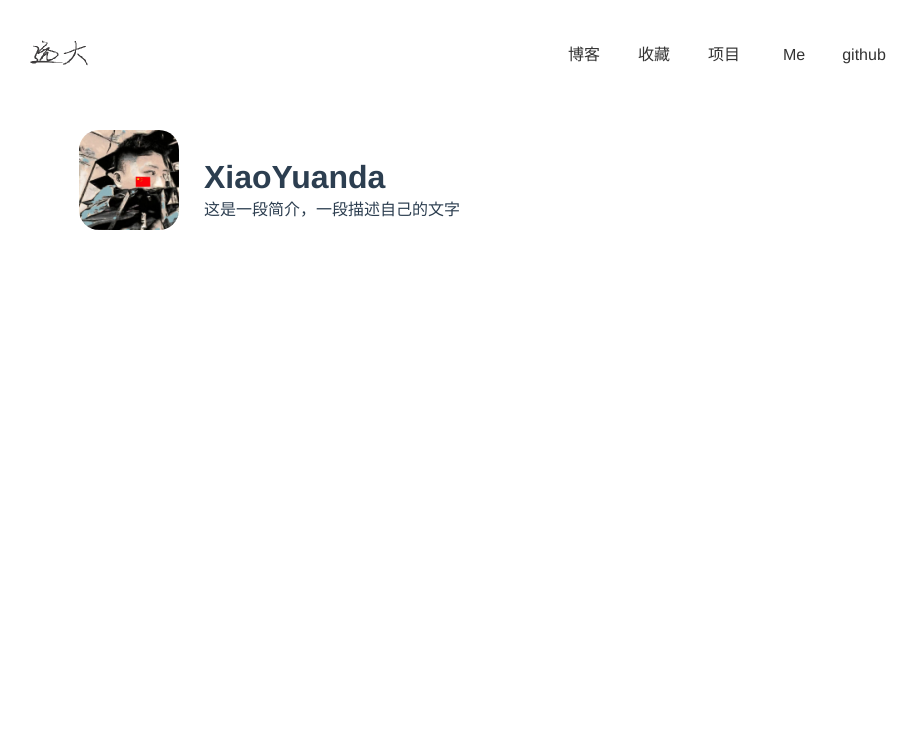
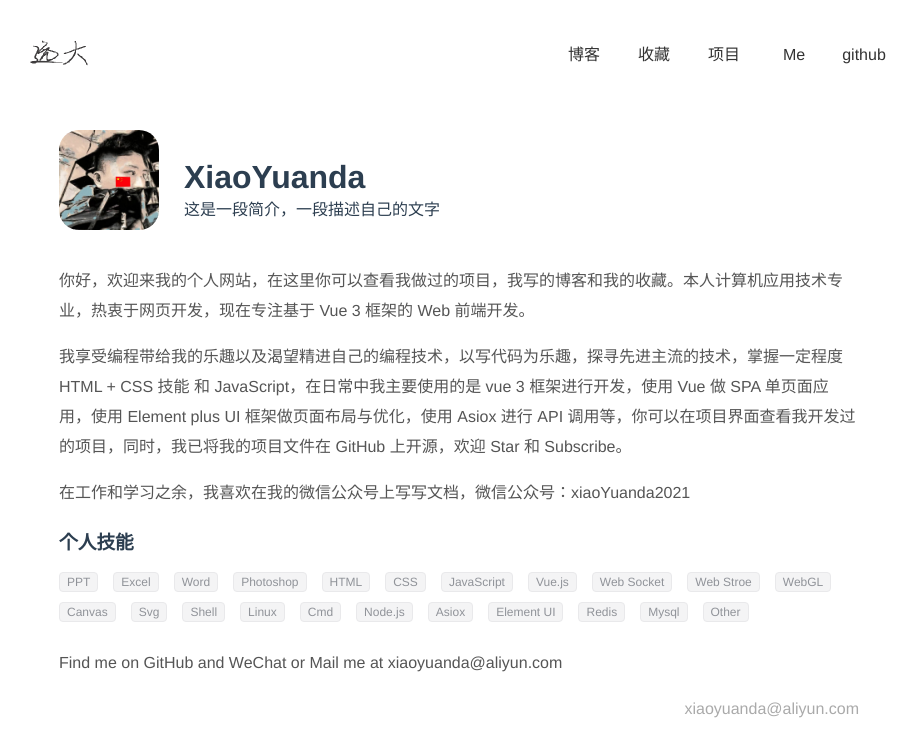
Before and after one commit to XiaoYuanda/Studio, a Vue app in the folder studio/: page /#/about in a window 1280 px wide. Shown: the top 756 px of the page, without its empty margins (181-1098 px from the left). Built offline with nearby package versions, Linux system fonts and the light colour scheme.

Commit message:
完成了 AboutMe 页面开发

```diff
--- a/studio/src/components/Home/HomeNavBar.vue
+++ b/studio/src/components/Home/HomeNavBar.vue
@@ -70,7 +70,7 @@ ul li a {
 }
 #navbar a:hover{
   border-radius: 5px;
-
+  background-color: #eee;
 }
 ul {
   display: flex;
--- a/studio/src/components/about/AvatorInof.vue
+++ b/studio/src/components/about/AvatorInof.vue
@@ -23,7 +23,7 @@ export default {
   display: flex;
   overflow: hidden;
   /* background-color: #eee; */
-  padding: 20px;
+  padding: 20px 0;
   width: 800px;
   height: 100px;
   min-width: 800px;
--- a/studio/src/components/about/DescribeMe.vue
+++ b/studio/src/components/about/DescribeMe.vue
@@ -2,20 +2,78 @@
 <template>
   <div>
     <p>
+    你好，欢迎来我的个人网站，在这里你可以查看我做过的项目，我写的博客和我的收藏。本人计算机应用技术专业，热衷于网页开发，现在专注基于 Vue 3 框架的 Web 前端开发。
+    </p>
 
+    <p>
+    我享受编程带给我的乐趣以及渴望精进自己的编程技术，以写代码为乐趣，探寻先进主流的技术，掌握一定程度 HTML + CSS 技能 和 JavaScript，在日常中我主要使用的是 vue 3 框架进行开发，使用 Vue  做 SPA 单页面应用，使用 Element plus UI 框架做页面布局与优化，使用 Asiox 进行 API 调用等，你可以在项目界面查看我开发过的项目，同时，我已将我的项目文件在 GitHub 上开源，欢迎 Star 和 Subscribe。
+    </p>
+    <p>
+    在工作和学习之余，我喜欢在我的微信公众号上写写文档，微信公众号：xiaoYuanda2021
+    </p>
+    <h3>个人技能</h3>
+    <el-row>
+    <el-tag v-for="item in items" :key="item.label" class="mx-1" size="small" effect="light" type="info">{{ item.label }}</el-tag>
+  </el-row>
+    <p>Find me on GitHub and WeChat or Mail me at xiaoyuanda@aliyun.com</p>
+    <p class="mail">
+      xiaoyuanda@aliyun.com
     </p>
   </div>
 </template>
 
 <script>
 export default {
-  name: 'DescribeMe'
+  name: 'DescribeMe',
+  data() {
+    return {
+      items: [
+        { label: 'PPT' },
+        { label: 'Excel' },
+        { label: 'Word' },
+        { label: 'Photoshop' },
+        { label: 'HTML' },
+        { label: 'CSS' },
+        { label: 'JavaScript' },
+        { label: 'Vue.js' },
+        { label: 'Web Socket' },
+        { label: 'Web Stroe' },
+        { label: 'WebGL' },
+        { label: 'Canvas' },
+        { label: 'Svg' },
+        { label: 'Shell' },
+        { label: 'Linux' },
+        { label: 'Cmd' },
+        { label: 'Node.js' },
+        { label: 'Asiox' },
+        { label: 'Element UI' },
+        { label: 'Redis' },
+        { label: 'Mysql' },
+        { label: 'Other' }
+      ]
+    }
+  }
 }
 </script>
 
 <style scoped>
 div {
-  padding: 25px;
+  padding: 0;
+  width: 800px;
   text-align:left;
+  /* background-color: #eee; */
+}
+p {
+  color: #555;
+  line-height:30px;
+  padding: 0;
+}
+.el-tag--small {
+  margin-right: 15px;
+  margin-bottom: 10px;
+}
+.mail {
+  text-align: right;
+  color: #aaa;
 }
 </style>
```
